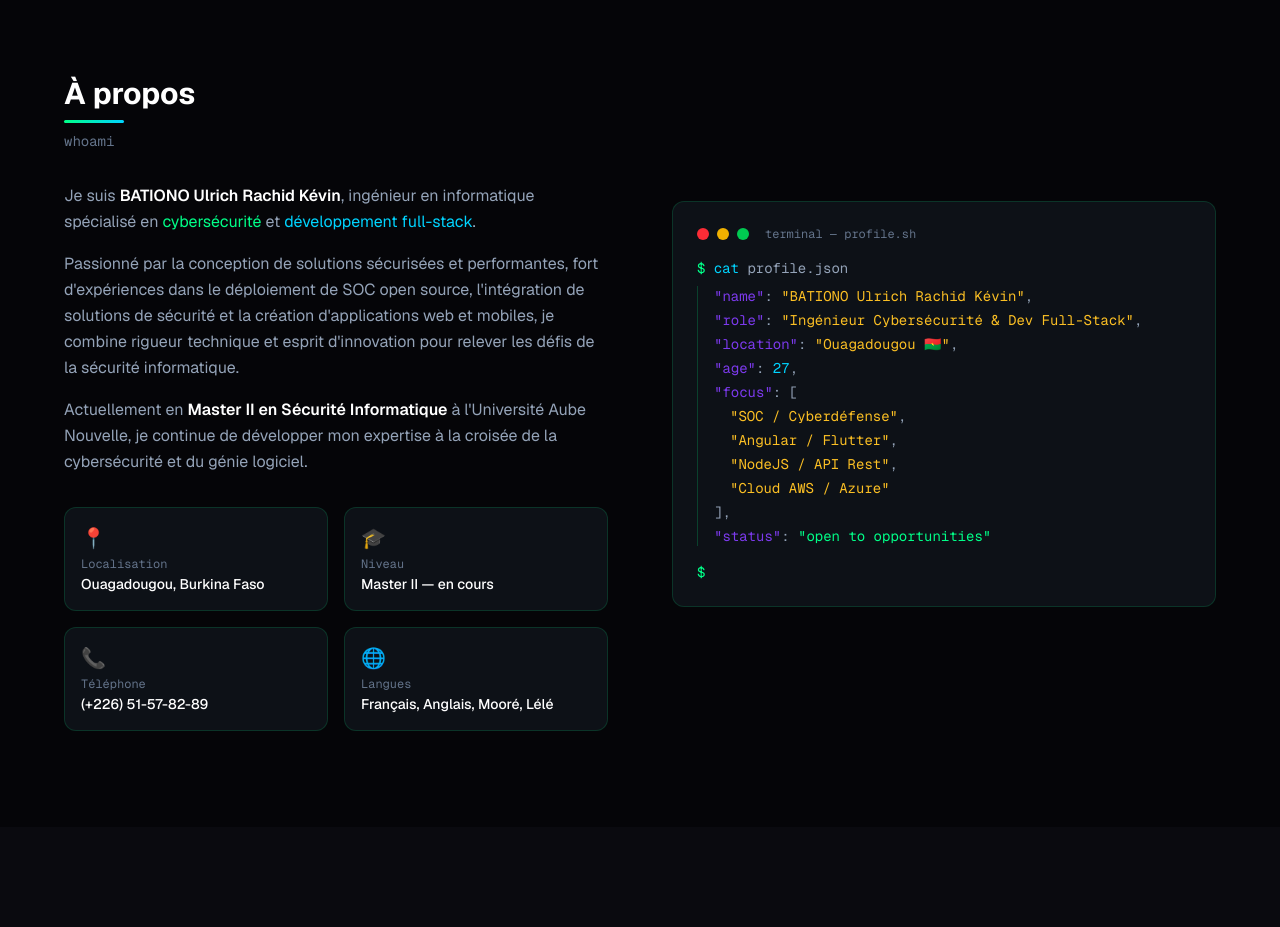
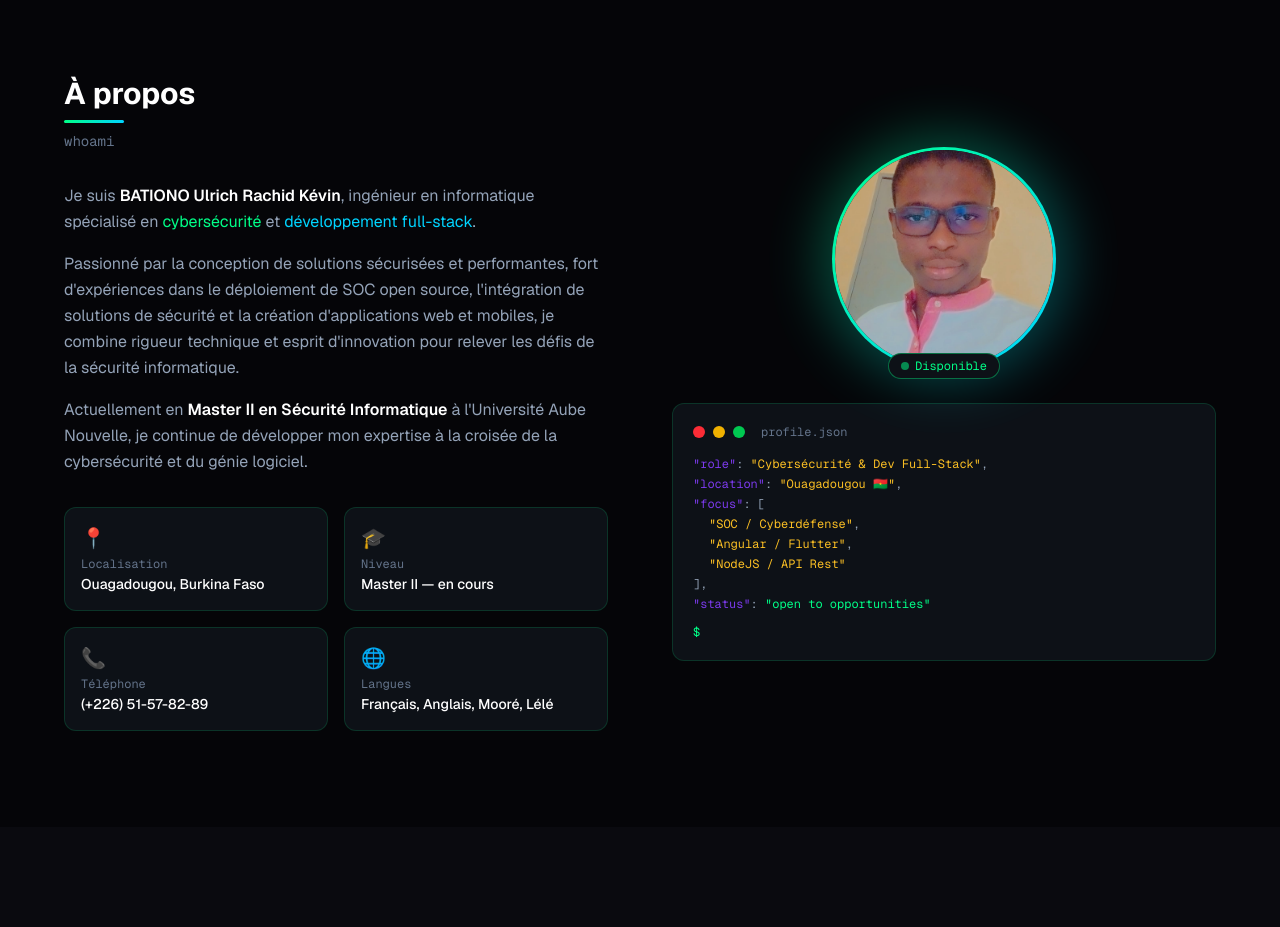
Before and after one commit to Charid30/bationo, a Next.js app: page / in a window 1280 px wide. Shown: the part 820-1747 px from the top of the page. Built offline with nearby package versions, Linux system fonts and the light colour scheme.

Commit message:
adjust photo

```diff
--- a/app/components/About.tsx
+++ b/app/components/About.tsx
@@ -4,12 +4,14 @@ import { useScrollAnimation } from "../hooks/useScrollAnimation";
 
 export default function About() {
   const ref = useScrollAnimation();
+  const base = process.env.NEXT_PUBLIC_BASE_PATH || "";
 
   return (
     <section id="about" className="py-24 px-6">
       <div className="max-w-6xl mx-auto">
         <div ref={ref} className="fade-in-section grid md:grid-cols-2 gap-16 items-center">
-          {/* Text */}
+
+          {/* Left — Texte */}
           <div>
             <h2 className="text-3xl font-bold text-white mb-2 section-title">À propos</h2>
             <p className="text-[#64748b] font-mono text-sm mb-8">whoami</p>
@@ -51,37 +53,51 @@ export default function About() {
             </div>
           </div>
 
-          {/* Terminal */}
-          <div className="cyber-card p-6 font-mono text-sm">
-            <div className="flex items-center gap-2 mb-4">
-              <div className="w-3 h-3 rounded-full bg-red-500" />
-              <div className="w-3 h-3 rounded-full bg-yellow-500" />
-              <div className="w-3 h-3 rounded-full bg-green-500" />
-              <span className="ml-2 text-xs text-[#64748b]">terminal — profile.sh</span>
+          {/* Right — Photo + Terminal */}
+          <div className="flex flex-col items-center gap-8">
+
+            {/* Photo */}
+            <div className="relative">
+              {/* Glow ring */}
+              <div className="absolute inset-0 rounded-full bg-gradient-to-br from-[#00ff88] to-[#00d4ff] blur-xl opacity-30 scale-110" />
+              {/* Border ring */}
+              <div className="relative w-56 h-56 rounded-full p-[3px] bg-gradient-to-br from-[#00ff88] to-[#00d4ff]">
+                <div className="w-full h-full rounded-full overflow-hidden bg-[#0d1117]">
+                  <img
+                    src={`${base}/profile.jpg`}
+                    alt="BATIONO Ulrich Rachid Kévin"
+                    className="w-full h-full object-cover object-center scale-100"
+                  />
+                </div>
+              </div>
+              {/* Badge disponible */}
+              <div className="absolute -bottom-2 left-1/2 -translate-x-1/2 flex items-center gap-1.5 px-3 py-1 bg-[#0d1117] border border-[rgba(0,255,136,0.4)] rounded-full text-xs font-mono whitespace-nowrap">
+                <span className="w-2 h-2 rounded-full bg-[#00ff88] animate-pulse" />
+                <span className="text-[#00ff88]">Disponible</span>
+              </div>
             </div>
-            <div className="space-y-2 text-[#94a3b8]">
-              <p>
-                <span className="text-[#00ff88]">$</span>{" "}
-                <span className="text-[#00d4ff]">cat</span> profile.json
-              </p>
-              <div className="pl-4 border-l border-[rgba(0,255,136,0.2)] space-y-1">
-                <p><span className="text-[#7c3aed]">"name"</span>: <span className="text-[#fbbf24]">"BATIONO Ulrich Rachid Kévin"</span>,</p>
-                <p><span className="text-[#7c3aed]">"role"</span>: <span className="text-[#fbbf24]">"Ingénieur Cybersécurité & Dev Full-Stack"</span>,</p>
-                <p><span className="text-[#7c3aed]">"location"</span>: <span className="text-[#fbbf24]">"Ouagadougou 🇧🇫"</span>,</p>
-                <p><span className="text-[#7c3aed]">"age"</span>: <span className="text-[#00d4ff]">27</span>,</p>
-                <p><span className="text-[#7c3aed]">"focus"</span>: [</p>
-                <p className="pl-4"><span className="text-[#fbbf24]">"SOC / Cyberdéfense"</span>,</p>
-                <p className="pl-4"><span className="text-[#fbbf24]">"Angular / Flutter"</span>,</p>
-                <p className="pl-4"><span className="text-[#fbbf24]">"NodeJS / API Rest"</span>,</p>
-                <p className="pl-4"><span className="text-[#fbbf24]">"Cloud AWS / Azure"</span></p>
+
+            {/* Terminal */}
+            <div className="cyber-card p-5 font-mono text-sm w-full">
+              <div className="flex items-center gap-2 mb-4">
+                <div className="w-3 h-3 rounded-full bg-red-500" />
+                <div className="w-3 h-3 rounded-full bg-yellow-500" />
+                <div className="w-3 h-3 rounded-full bg-green-500" />
+                <span className="ml-2 text-xs text-[#64748b]">profile.json</span>
+              </div>
+              <div className="space-y-1 text-[#94a3b8] text-xs">
+                <p><span className="text-[#7c3aed]">&quot;role&quot;</span>: <span className="text-[#fbbf24]">&quot;Cybersécurité & Dev Full-Stack&quot;</span>,</p>
+                <p><span className="text-[#7c3aed]">&quot;location&quot;</span>: <span className="text-[#fbbf24]">&quot;Ouagadougou 🇧🇫&quot;</span>,</p>
+                <p><span className="text-[#7c3aed]">&quot;focus&quot;</span>: [</p>
+                <p className="pl-4"><span className="text-[#fbbf24]">&quot;SOC / Cyberdéfense&quot;</span>,</p>
+                <p className="pl-4"><span className="text-[#fbbf24]">&quot;Angular / Flutter&quot;</span>,</p>
+                <p className="pl-4"><span className="text-[#fbbf24]">&quot;NodeJS / API Rest&quot;</span></p>
                 <p>],</p>
-                <p><span className="text-[#7c3aed]">"status"</span>: <span className="text-[#00ff88]">"open to opportunities"</span></p>
+                <p><span className="text-[#7c3aed]">&quot;status&quot;</span>: <span className="text-[#00ff88]">&quot;open to opportunities&quot;</span></p>
+                <p className="mt-3"><span className="text-[#00ff88]">$</span> <span className="cursor-blink text-white">▋</span></p>
               </div>
-              <p className="mt-4">
-                <span className="text-[#00ff88]">$</span>{" "}
-                <span className="cursor-blink text-white">▋</span>
-              </p>
             </div>
+
           </div>
         </div>
       </div>
```
Also changed, not shown: public/profile.jpg (added).
